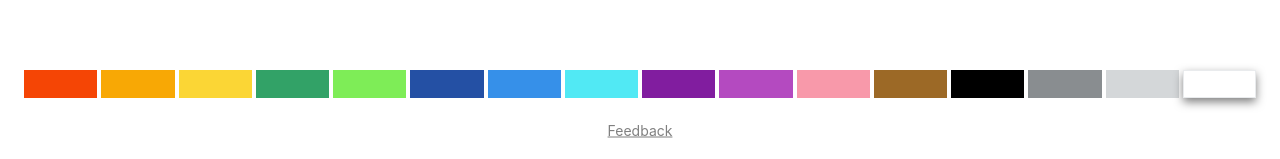
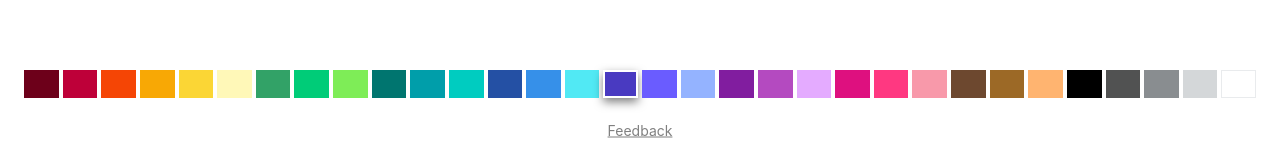
Before and after one commit to ScarpMetal/place-planner, a React (Create React App) app: page / in a window 1280 px wide. Shown: the part 638-797 px from the top of the page. Built offline with nearby package versions, Linux system fonts and the light colour scheme.

Commit message:
Add new colors

```diff
--- a/src/App.css
+++ b/src/App.css
@@ -94,11 +94,17 @@ canvas {
 
 .colors {
   display: grid;
-  grid-template-columns: repeat(16, 1fr);
+  grid-template-columns: repeat(32, 1fr);
   gap: 4px;
 }
 
-@media screen and (max-width: 900px) {
+@media screen and (max-width: 800px) {
+  .colors {
+    grid-template-columns: repeat(16, 1fr);
+  }
+}
+
+@media screen and (max-width: 460px) {
   .colors {
     grid-template-columns: repeat(8, 1fr);
   }
--- a/src/colors.ts
+++ b/src/colors.ts
@@ -1,6 +1,16 @@
 import { Color } from "./types";
 
 export default [
+  {
+    name: "burgundy",
+    hex: "#6D001A",
+    version: 2,
+  },
+  {
+    name: "dark red",
+    hex: "#BE0039",
+    version: 2,
+  },
   {
     name: "red",
     hex: "#F54505",
@@ -14,12 +24,37 @@ export default [
     hex: "#FBD635",
   },
   {
+    name: "pale yellow",
+    hex: "#FFF8B8",
+    version: 2,
+  },
+  {
     name: "dark green",
     hex: "#32A267",
   },
   {
+    name: "green",
+    hex: "#00CC78",
+    version: 2,
+  },
+  {
     name: "light green",
     hex: "#7EED57",
+  },
+  {
+    name: "dark teal",
+    hex: "#00756F",
+    version: 2,
+  },
+  {
+    name: "teal",
+    hex: "#009EAA",
+    version: 2,
+  },
+  {
+    name: "light teal",
+    hex: "#00CCC0",
+    version: 2,
   },
   {
     name: "dark blue",
@@ -34,6 +69,21 @@ export default [
     hex: "#51E9F4",
   },
   {
+    name: "indigo",
+    hex: "#493AC1",
+    version: 2,
+  },
+  {
+    name: "periwinkle",
+    hex: "#6A5CFF",
+    version: 2,
+  },
+  {
+    name: "lavender",
+    hex: "#94B3FF",
+    version: 2,
+  },
+  {
     name: "dark purple",
     hex: "#811D9F",
   },
@@ -42,16 +92,46 @@ export default [
     hex: "#B44AC0",
   },
   {
+    name: "pale purple",
+    hex: "#E4ABFF",
+    version: 2,
+  },
+  {
+    name: "magenta",
+    hex: "#DE107F",
+    version: 2,
+  },
+  {
+    name: "pink",
+    hex: "#FF3881",
+    version: 2,
+  },
+  {
     name: "light pink",
     hex: "#F899AA",
+  },
+  {
+    name: "dark brown",
+    hex: "#6D482F",
+    version: 2,
   },
   {
     name: "brown",
     hex: "#9C6926",
   },
   {
+    name: "beige",
+    hex: "#FFB470",
+    version: 2,
+  },
+  {
     name: "black",
     hex: "#000000",
+  },
+  {
+    name: "dark gray",
+    hex: "#515252",
+    version: 2,
   },
   {
     name: "gray",
--- a/src/components/Canvas.tsx
+++ b/src/components/Canvas.tsx
@@ -10,7 +10,7 @@ import { P5Instance, ReactP5Wrapper } from "react-p5-wrapper";
  *   Component Controlled Data
  * =============================
  */
-let background: Color = colors[12];
+let background: Color = colors[27];
 let color: Color = colors[0];
 let paused: boolean = false;
 let pixelHeight: number = 25;
@@ -219,7 +219,7 @@ export type CanvasRef = Ref<CanvasRefProps>;
 
 function Canvas(
   {
-    background = colors[12],
+    background = colors[27],
     color,
     paused,
     pixelDimensions,
--- a/src/types.ts
+++ b/src/types.ts
@@ -1,4 +1,5 @@
 export type Color = {
   name: string;
   hex: string;
+  version?: number;
 };
```
